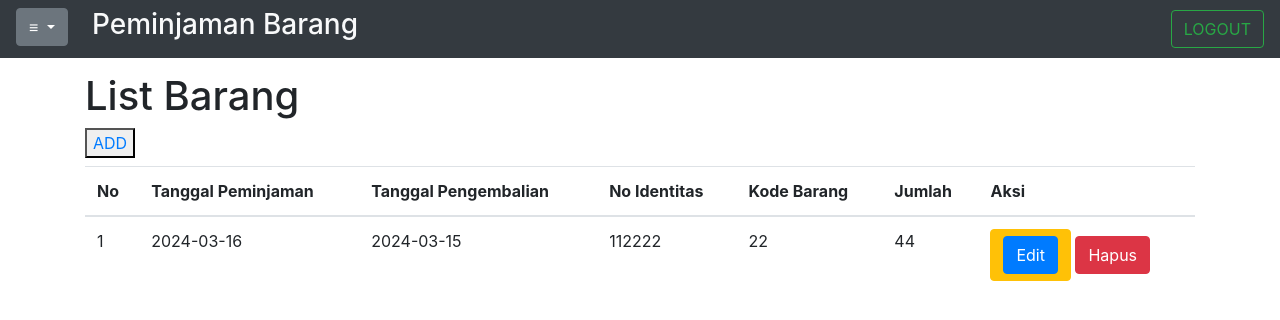
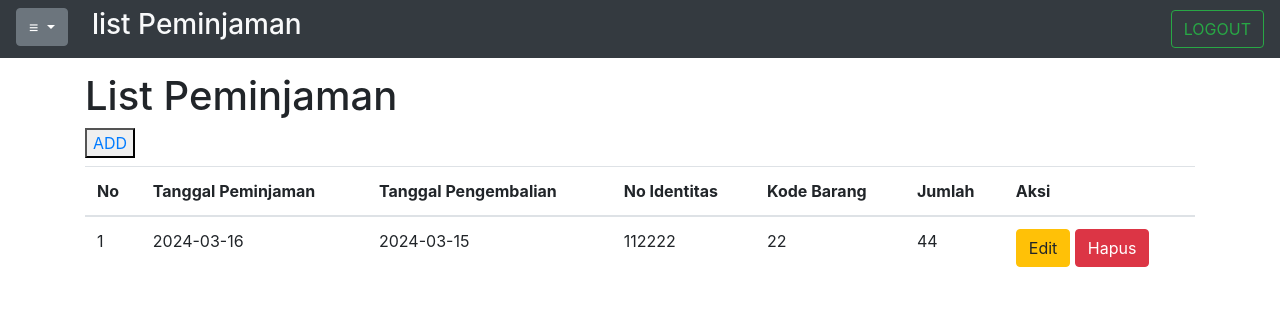
Before and after one commit to ekaputraadityaa/STSbarang, a PHP site: page /listPeminjaman.php in a window 1280 px wide. Shown: the top 320 px of the page. Run offline with PHP 8.4, Linux system fonts and the light colour scheme; data comes from the database, SQL or seed files in the repository; data that the repository does not hold is empty; some libraries are stand-ins or nearby versions.

Commit message:
Update listPeminjaman.php

```diff
--- a/listPeminjaman.php
+++ b/listPeminjaman.php
@@ -32,13 +32,13 @@ $number = 0
                         <a class="dropdown-item" href="listUser.php">User</a>
                     </div>
                 </div>
-                <h3 class="text-light ml-4">Peminjaman Barang</h3>
+                <h3 class="text-light ml-4">list Peminjaman</h3>
             </div>
             <a href="login.php" class="btn btn-outline-success my-2 my-sm-0">LOGOUT</a>
         </nav>
     </div>
     <div class ="container">
-    <h1>List Barang</h1>   <button><a href="add1.php">ADD</a></button>
+    <h1>List Peminjaman</h1>   <button><a href="add1.php">ADD</a></button>
     <table class="table w-100 mt-2" id="table">
     <thead>
                     <tr>
@@ -75,13 +75,7 @@ $number = 0
                                 <?= $data['jumlah']; ?>
                             </td>
                                 <td>
-                                <form class="btn btn-warning" action="" method="post">
-                                        <input type="hidden" value="<?= $data['id']; ?>" name="id">
-                                        <button type="button" name="edit" value="<?= $data['id']; ?>"
-                                            class='btn btn-primary' data-toggle='modal'
-                                            data-target='#staticBackdrop'>Edit</button>
-                                    </form>
-                                <?php echo " <a href='javascript:hapusData(".$data['id'].")'><button class='btn btn-danger'>Hapus</button></a>"; ?></td>
+                                <?php echo "<a href='editPinjam.php?id=$data[id_pinjam]'><button class='btn btn-warning'>Edit</button></a> <a href='javascript:hapusData(".$data['id_pinjam'].")'><button class='btn btn-danger'>Hapus</button></a>"; ?></td>
                         </tr>
                     <?php endforeach; ?>
                 </tbody>
@@ -94,7 +88,6 @@ $number = 0
         }
       }
     </script>
-
     <script src="https://code.jquery.com/jquery-3.2.1.slim.min.js" integrity="sha384-KJ3o2DKtIkvYIK3UENzmM7KCkRr/rE9/Qpg6aAZGJwFDMVNA/GpGFF93hXpG5KkN" crossorigin="anonymous"></script>
     <script src="https://cdn.jsdelivr.net/npm/popper.js@1.12.9/dist/umd/popper.min.js" integrity="sha384-ApNbgh9B+Y1QKtv3Rn7W3mgPxhU9K/ScQsAP7hUibX39j7fakFPskvXusvfa0b4Q" crossorigin="anonymous"></script>
     <script src="https://cdn.jsdelivr.net/npm/bootstrap@4.0.0/dist/js/bootstrap.min.js" integrity="sha384-JZR6Spejh4U02d8jOt6vLEHfe/JQGiRRSQQxSfFWpi1MquVdAyjUar5+76PVCmYl" crossorigin="anonymous"></script>
```
